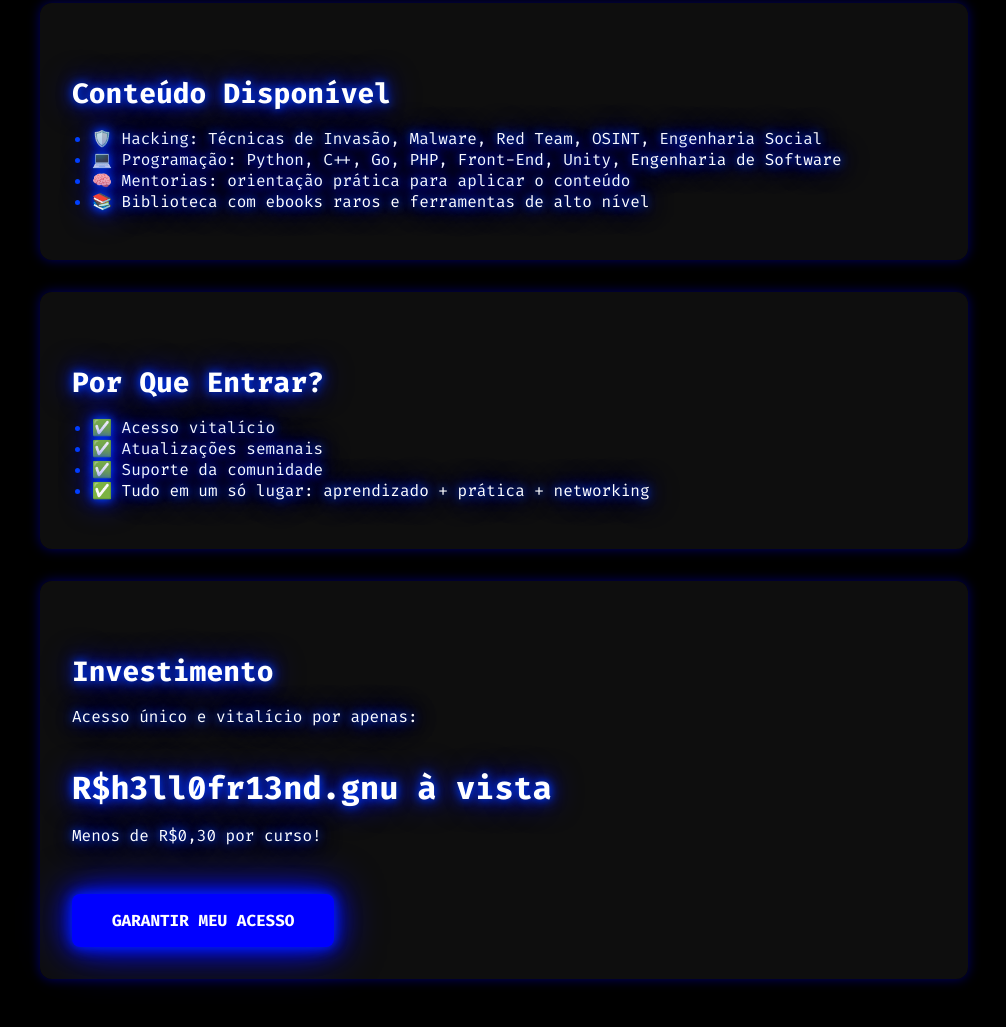
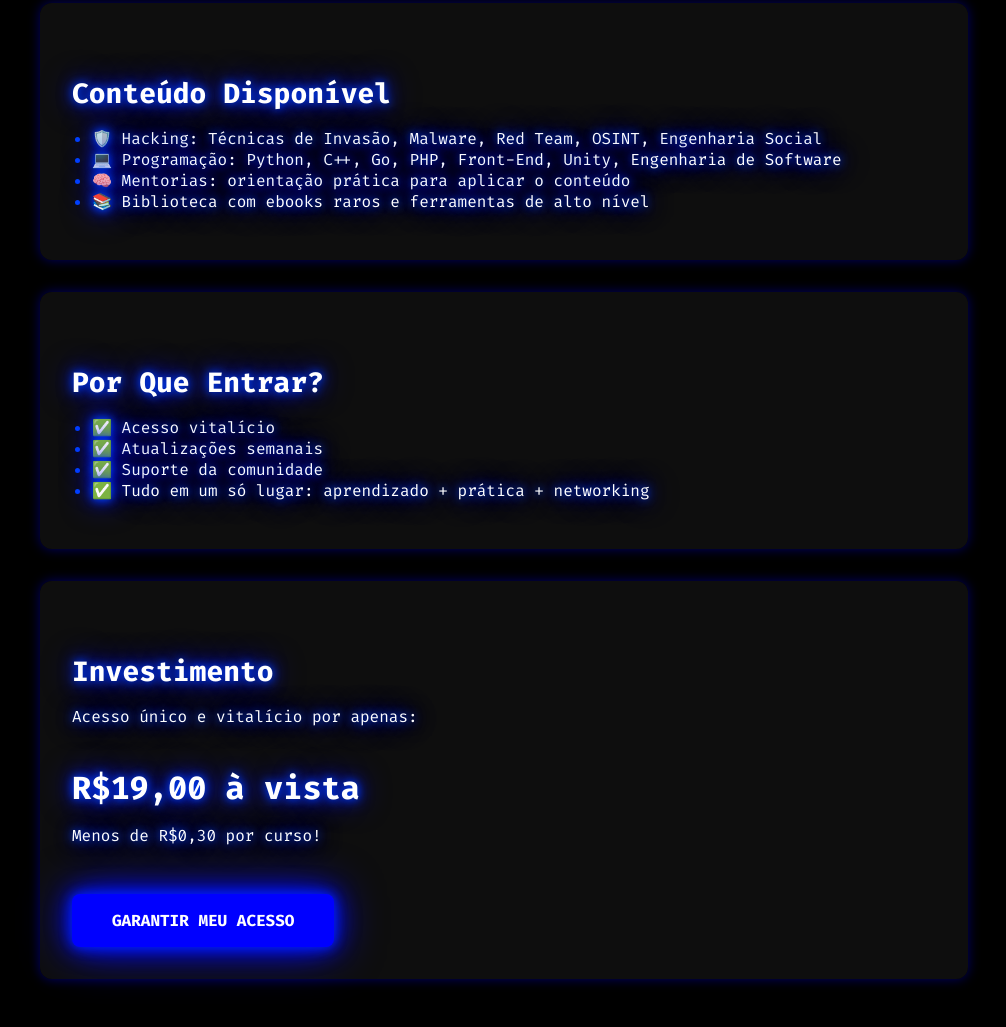
Before and after one commit to HydraCyberSec/h3ll0fr13nd, a plain HTML site: page index.html in a window 1280 px wide and 2364 px high. Shown: the part 1289-2316 px from the top of the page, without its empty margins (136-1142 px from the left). Drawn offline with Linux system fonts and the light colour scheme.

Commit message:
Update index.html

```diff
--- a/index.html
+++ b/index.html
@@ -131,7 +131,7 @@
     <div class="section">
       <h2>Investimento</h2>
       <p>Acesso único e vitalício por apenas:</p>
-      <h2 class="highlight">R$h3ll0fr13nd.gnu à vista</h2>
+      <h2 class="highlight">R$19,00 à vista</h2>
       <p>Menos de R$0,30 por curso!</p>
       <a href="#comunidade" class="cta-button">GARANTIR MEU ACESSO</a>
     </div>
```
